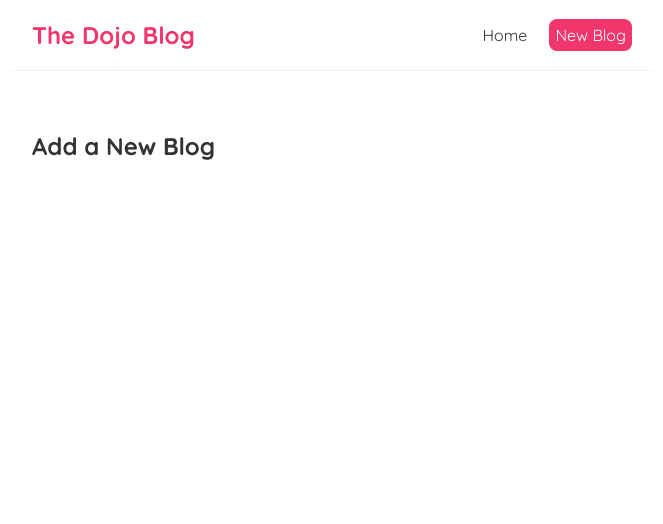
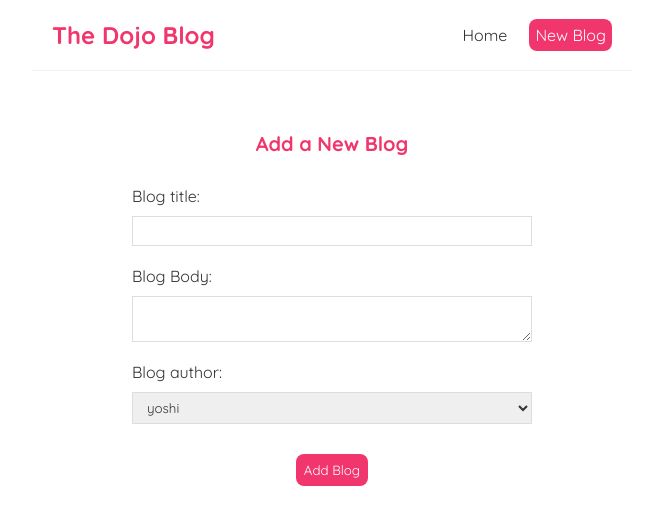
Before and after one commit to VictoryBlue/PersonalProject, a React (Create React App) app: page /create in a window 1280 px wide. Shown: the top 524 px of the page, without its empty margins (308-971 px from the left). Built offline with nearby package versions, Linux system fonts and the light colour scheme; the HTML template or start-up script is replaced by a standard one.

Commit message:
增加表单功能

```diff
--- a/src/Create.js
+++ b/src/Create.js
@@ -1,8 +1,42 @@
+import { useEffect, useState } from 'react';
 const Create = () => {
+  const [title, setTitle] = useState('');
+  const [body, setBody] = useState('');
+  const [author, setAuthor] = useState('yoshi');
+  // useEffect(,[title])
   return (
     <div className="create">
       <h2>Add a New Blog</h2>
+      <form>
+        <label>Blog title:</label>
+        <input
+          type="text"
+          required
+          value={title}
+          onChange={(e) => setTitle(e.target.value)}
+        />
+        <label>Blog Body:</label>
+        <textarea
+          value={body}
+          onChange={(e) => {
+            setBody(e.target.value);
+          }}
+          required
+        ></textarea>
+        <label>Blog author:</label>
+        <select
+          value={author}
+          onChange={(e) => {
+            setAuthor(e.target.value);
+          }}
+        >
+          <option value="mario">mario</option>
+          <option value="yoshi">yoshi</option>
+
+        </select>
+        <button>Add Blog</button>
+      </form>
     </div>
-  )
+  );
 };
 export default Create;
--- a/src/index.css
+++ b/src/index.css
@@ -5,6 +5,7 @@
   margin: 0;
   font-family: 'Quicksand';
   color: #333;
+  box-sizing: border-box;
 }
 .navbar {
   padding: 20px;
@@ -54,7 +55,6 @@
   text-decoration: none;
 }
 
-
 /* blog details page */
 .blog-details h2 {
   font-size: 20px;
@@ -72,3 +72,42 @@
   border-radius: 8px;
   cursor: pointer;
 }
+
+.create {
+  max-width: 400px;
+  margin: 0 auto;
+  text-align: center;
+}
+
+.create label {
+  text-align: left;
+  display: block;
+}
+
+.create h2 {
+  margin-bottom: 30px;
+  font-size: 20px;
+  color: #f1356d;
+}
+
+.create input,
+.create textarea,
+.create select {
+  width: 100%;
+  padding: 6px 10px;
+  margin: 10px 0px 20px 0;
+  border: 1px solid #ddd;
+  display: block;
+  outline: none;
+}
+
+
+.create button {
+  background-color: #f1356d;
+  color: #fff;
+  margin-top: 10px;
+  border: 0;
+  padding: 8px;
+  border-radius: 8px;
+  cursor: pointer;
+}
```
